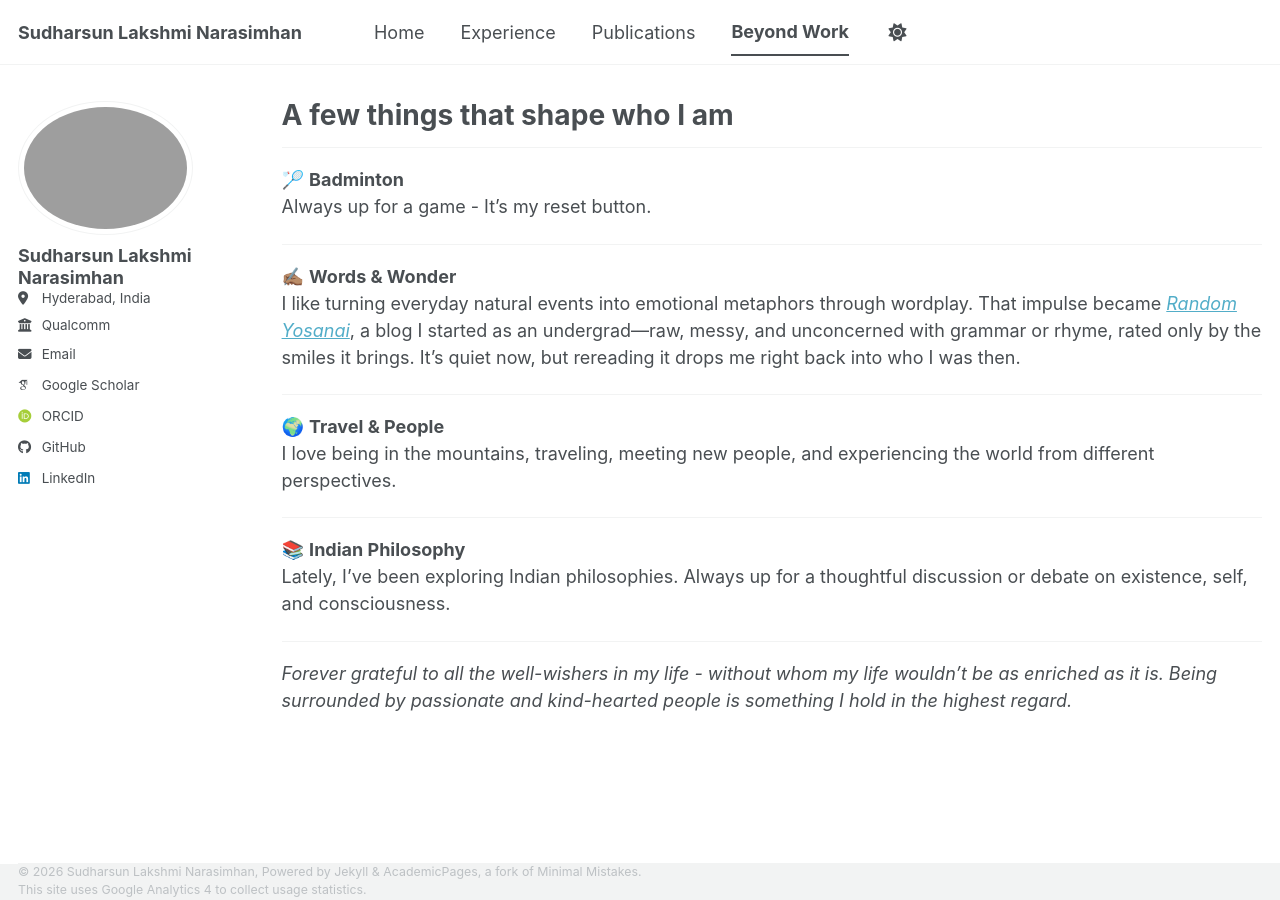
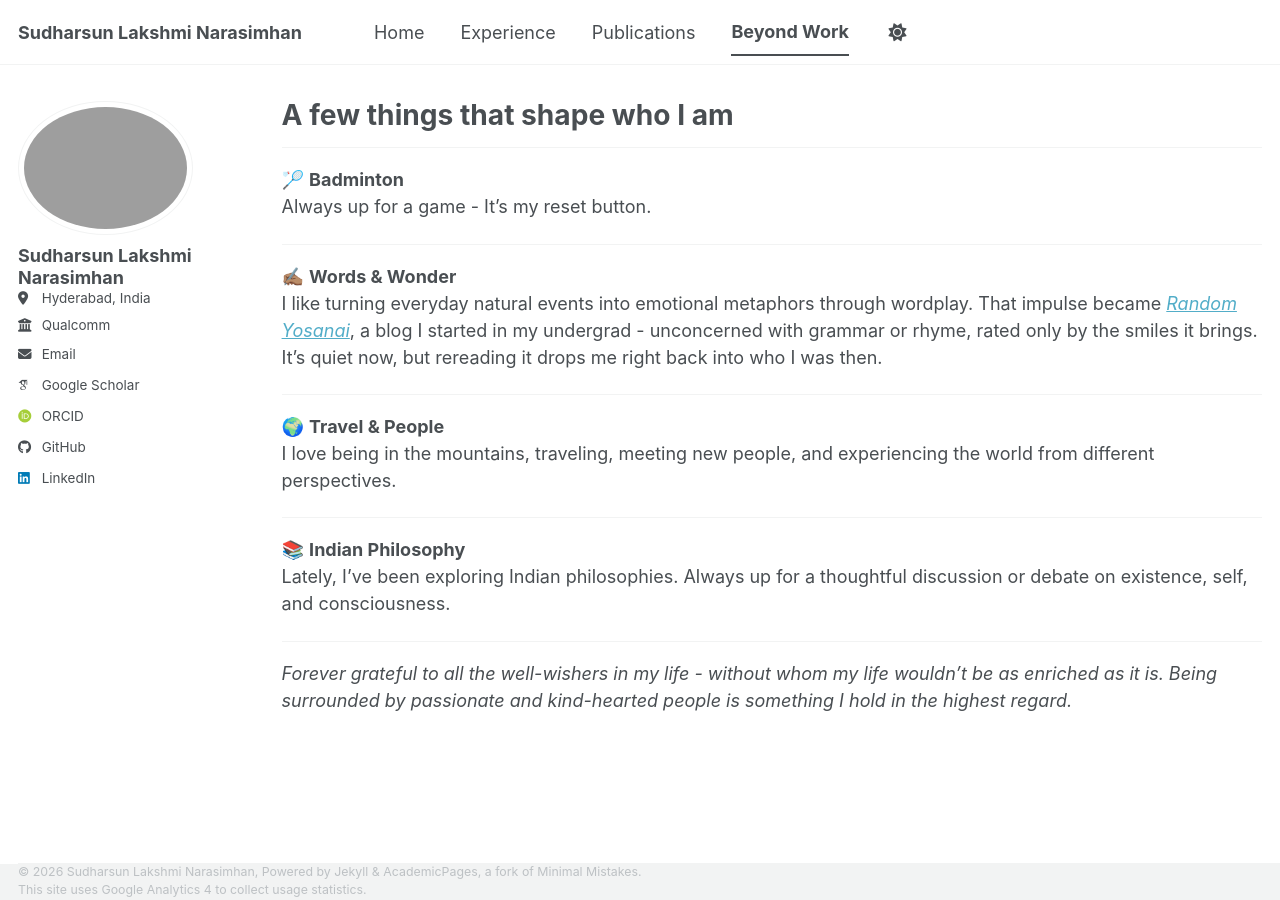
Before and after one commit to sudlaksh/sudlaksh.github.io, a Jekyll site: the page built from _pages/beyond.html, in a window 1280 px wide. Built offline with Jekyll 4.4.1, drawn with Linux system fonts in a browser that asks for light colours; some web fonts are replaced; a script bundle is joined from its source files by our own code; library files that are not in the unit come from our copies.

Commit message:
Refine blog description in beyond.html
Reworded description of the blog Random Yosanai for clarity.

```diff
--- a/_pages/beyond.html
+++ b/_pages/beyond.html
@@ -9,7 +9,7 @@
 Always up for a game - It’s my reset button.</p>
 <hr>
 <p>✍🏽 <strong>Words & Wonder</strong><br>
-I like turning everyday natural events into emotional metaphors through wordplay. That impulse became <a href="https://randomyosanai.blogspot.com/" target="_blank" rel="noopener noreferrer"><em>Random Yosanai</em></a>, a blog I started as an undergrad—raw, messy, and unconcerned with grammar or rhyme, rated only by the smiles it brings. It’s quiet now, but rereading it drops me right back into who I was then.
+I like turning everyday natural events into emotional metaphors through wordplay. That impulse became <a href="https://randomyosanai.blogspot.com/" target="_blank" rel="noopener noreferrer"><em>Random Yosanai</em></a>, a blog I started in my undergrad - unconcerned with grammar or rhyme, rated only by the smiles it brings. It’s quiet now, but rereading it drops me right back into who I was then.
 <hr>
 <p>🌍 <strong>Travel & People</strong><br>
 I love being in the mountains, traveling, meeting new people, and experiencing the world from different perspectives.
```
